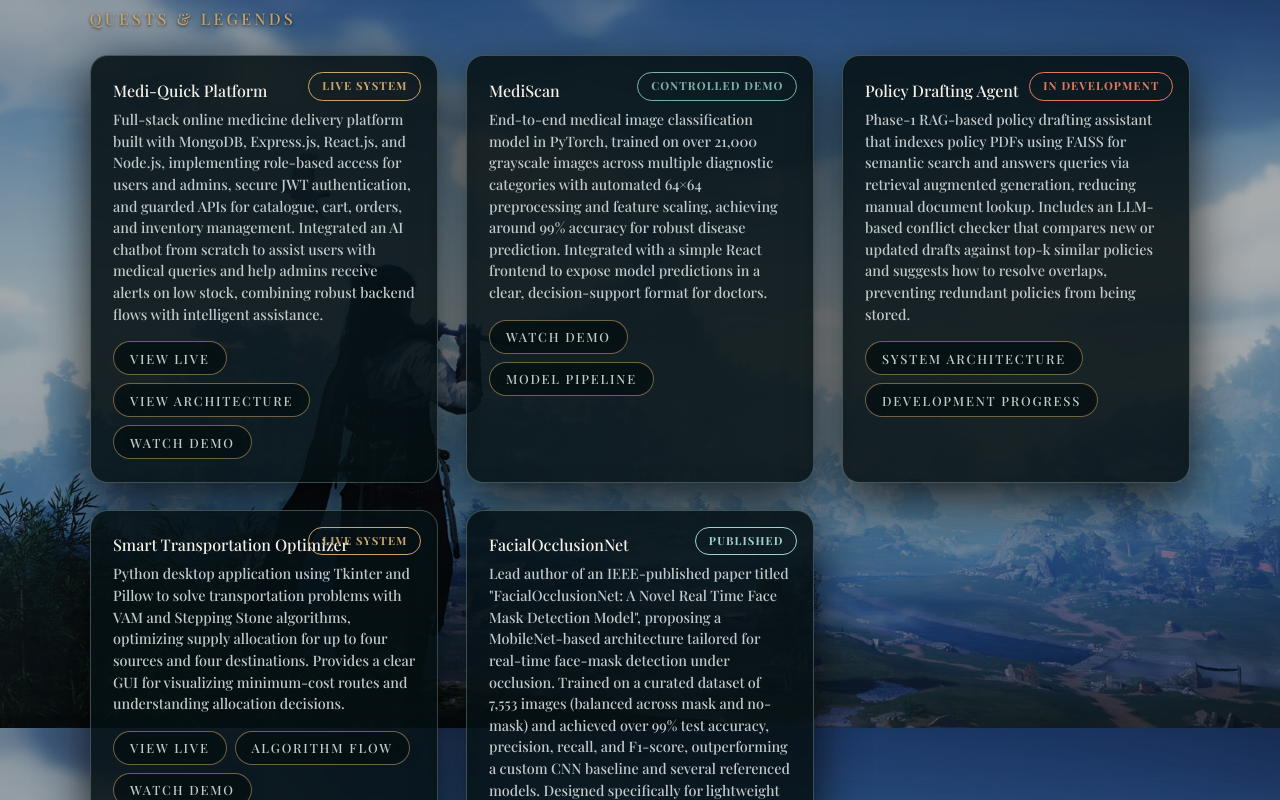
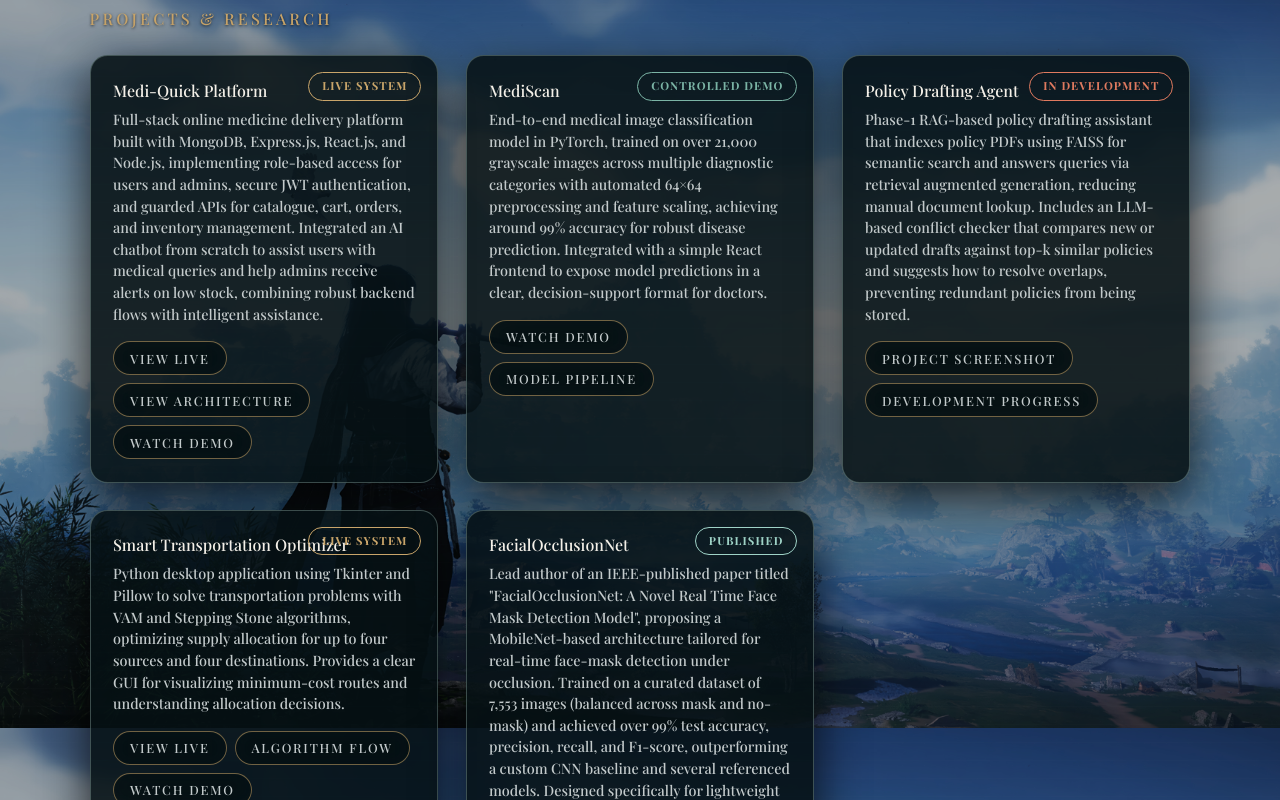
Before and after one commit to AnuragGaonkar/Portfolio, a React (Vite) app: page / in a window 1280 px wide. Both pictures are taken after a click on the button "VIEW ARCHITECTURE". Shown: the part 1672-2472 px from the top of the page. Built offline with nearby package versions, Linux system fonts and the light colour scheme.

Commit message:
My-Portfolio

```diff
--- a/src/App.jsx
+++ b/src/App.jsx
@@ -98,7 +98,7 @@
     };
   }, []);
 
-  // ================= NAV ITEMS =================
+// ================= NAV ITEMS =================
   const navItems = [
     {
       label: "Journey",
@@ -113,13 +113,13 @@
       links: [{ label: "Martial Arts", href: "#skills" }]
     },
     {
-      label: "Quests",
+      label: "Projects & Research",
       bgColor: "#1e2d30",
       textColor: "#c9a56a",
       links: [{ label: "Projects", href: "#projects" }]
     },
     {
-      label: "Research",
+      label: "Hackathons & Certifications",
       bgColor: "#081e22",
       textColor: "#f4f0e8",
       links: [{ label: "Achievements", href: "#research" }]
@@ -155,7 +155,7 @@
         e.target.reset();
         setTimeout(() => setFormStatus(''), 5000);  // Clear message after 5s
       }, (error) => {
-        setFormStatus('❌ Failed to send. Please try again or email me directly.');
+        setFormStatus('❌ Failed to send. Please try again or email me directly(my email : anuraggaonkar36@gmail.com).');
         console.error('EmailJS error:', error);
       });
   };
@@ -221,7 +221,7 @@
 preventing redundant policies from being stored.
       `,
       actions: ["architecture", "progress"],
-      actionLabels: { architecture: "System Architecture", progress: "Development Progress" },
+      actionLabels: { architecture: "Project Screenshot", progress: "Development Progress" },
       architecture: `
 FAISS vector indexing + LLM drafting pipeline with semantic conflict detection.
       `,
@@ -316,8 +316,8 @@
           <nav className="nav-links">
             <a href="#journey">Journey</a>
             <a href="#skills">Martial Arts</a>
-            <a href="#projects">Quests</a>
-            <a href="#research">Research</a>
+            <a href="#projects">Projects & Research</a>
+            <a href="#research">Achievements & Certifications</a>
             <a href="#contact">Tea House</a>
           </nav>
         </header>
@@ -431,7 +431,7 @@
 
           {/* PROJECTS - NEW DYNAMIC CARDS */}
           <section id="projects" className="section section-ink" data-aos="fade-up">
-            <h2 className="section-title">Quests & Legends</h2>
+            <h2 className="section-title">Projects & Research</h2>
             <div className="projects-grid">
               {projects.map((project, idx) => (
                 <ProjectCard
@@ -445,7 +445,7 @@
 
           {/* Research */}
           <section id="research" className="section section-scroll" data-aos="fade-up">
-            <h2 className="section-title">Research & Achievements</h2>
+            <h2 className="section-title">Hackathons & Certifications</h2>
             <div className="projects-grid">
               <article className="project-card">
                 <h3>Hackathons & Leadership</h3>
@@ -462,6 +462,16 @@
                   cross‑functional teams.
                 </p>
               </article>
+               <article className="project-card">
+                  <h3>Certifications</h3>
+                  <ul className="cert-list">
+                    <li>Introduction to Data Visualization – Certification</li>
+                    <li>Cryptography – Certification</li>
+                    <li>Introduction to Cyber Security – Certification</li>
+                    <li>Hadoop – Certification</li>
+                    <li>RAG & Generative AI – Certification</li>
+                  </ul>
+                </article>
             </div>
           </section>
 
--- a/src/ProjectModal.jsx
+++ b/src/ProjectModal.jsx
@@ -1,6 +1,8 @@
-import { useEffect } from "react";
+import { useEffect, useState } from "react";
 
 const ProjectModal = ({ project, action, onClose }) => {
+  const [isImageFull, setIsImageFull] = useState(false);
+
   useEffect(() => {
     document.body.style.overflow = "hidden";
     return () => (document.body.style.overflow = "");
@@ -13,7 +15,7 @@
 
   return (
     <div className="project-modal-backdrop" onClick={onClose}>
-      <div className="project-modal" onClick={e => e.stopPropagation()}>
+      <div className="project-modal" onClick={(e) => e.stopPropagation()}>
         <button className="modal-close" onClick={onClose}>×</button>
 
         <h3 className="modal-title">{project.title}</h3>
@@ -30,15 +32,45 @@
           />
         )}
 
-        {/* ✅ ARCHITECTURE: Image + Description */}
+        {/* ✅ ARCHITECTURE: Image + Description with Fullscreen Fix */}
         {action === "architecture" && (
           <div className="modal-section">
             {project.architectureImage && (
-              <img
-                src={project.architectureImage}
-                alt={`${project.title} Architecture`}
-                className="architecture-img"
-              />
+              <>
+                <img
+                  src={project.architectureImage}
+                  alt={`${project.title} architecture`}
+                  className="project-architecture-image"
+                  style={{ cursor: 'pointer' }} // Visual hint that it's clickable
+                  onClick={() => setIsImageFull(true)} // 🔁 open full screen
+                />
+                {isImageFull && (
+                  <div
+                    className="image-fullscreen-backdrop"
+                    onClick={() => setIsImageFull(false)}
+                    style={{
+                        position: 'fixed',
+                        top: 0,
+                        left: 0,
+                        width: '100vw',
+                        height: '100vh',
+                        backgroundColor: 'rgba(0,0,0,0.9)',
+                        display: 'flex',
+                        alignItems: 'center',
+                        justifyContent: 'center',
+                        zIndex: 2000,
+                        cursor: 'zoom-out'
+                    }}
+                  >
+                    <img
+                      src={project.architectureImage}
+                      alt={`${project.title} architecture full view`}
+                      className="image-fullscreen-content"
+                      style={{ maxWidth: '95%', maxHeight: '95%', objectFit: 'contain' }}
+                    />
+                  </div>
+                )}
+              </>
             )}
             {project.architecture && <p>{project.architecture}</p>}
           </div>
--- a/src/style.css
+++ b/src/style.css
@@ -1071,3 +1071,64 @@
   margin-bottom: 1.5rem;
   display: block;
 }
+
+/* --- Base Styles --- */
+.cert-list {
+  margin-top: 0.5rem;
+  padding-left: 1.25rem;
+  line-height: 1.6;
+}
+
+/* --- Project Thumbnail --- */
+.project-architecture-image {
+  width: 100%;
+  height: auto;
+  cursor: zoom-in;
+  transition: transform 0.2s ease;
+  border-radius: 8px;
+  display: block;
+  margin-bottom: 1rem;
+}
+
+.project-architecture-image:hover {
+  transform: scale(1.01);
+}
+
+/* --- Fullscreen Backdrop --- */
+.image-fullscreen-backdrop {
+  position: fixed;
+  inset: 0;
+  background: rgba(0, 0, 0, 0.95); /* Darker for better focus */
+  display: flex;
+  align-items: center;
+  justify-content: center;
+  z-index: 10000; /* Ensure it's above the modal */
+  cursor: zoom-out;
+}
+
+/* --- Fullscreen Image Content --- */
+.image-fullscreen-content {
+  max-width: 95vw;
+  max-height: 95vh;
+  object-fit: contain;
+  box-shadow: 0 0 30px rgba(0, 0, 0, 0.5);
+  animation: fadeIn 0.2s ease-out;
+}
+
+@keyframes fadeIn {
+  from { opacity: 0; transform: scale(0.95); }
+  to { opacity: 1; transform: scale(1); }
+}
+
+/* --- Mobile Specific Fixes --- */
+@media (max-width: 768px) {
+  .image-fullscreen-content {
+    max-width: 100vw;
+    max-height: 100vh;
+    border-radius: 0; /* Edge to edge looks better on tiny screens */
+  }
+
+  .project-architecture-image:hover {
+    transform: none; /* No hover effect on touch screens */
+  }
+}
```
